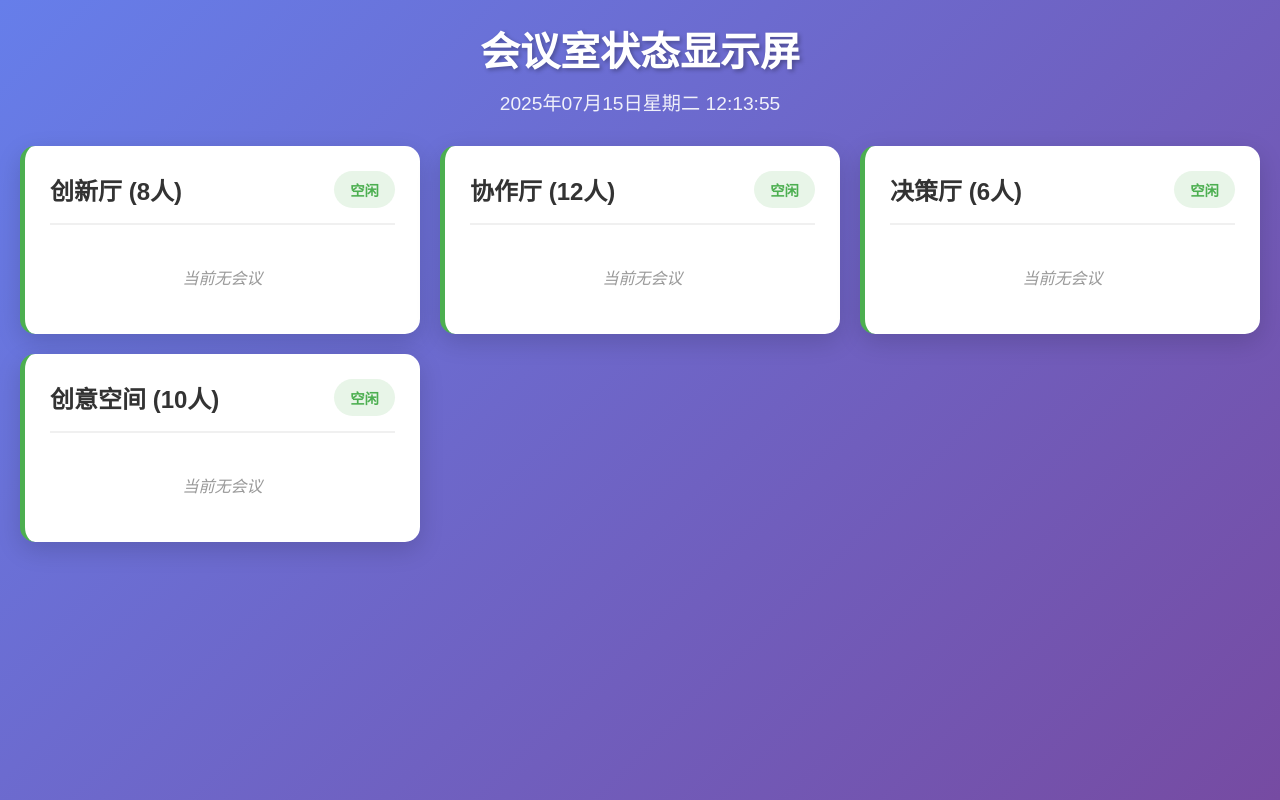
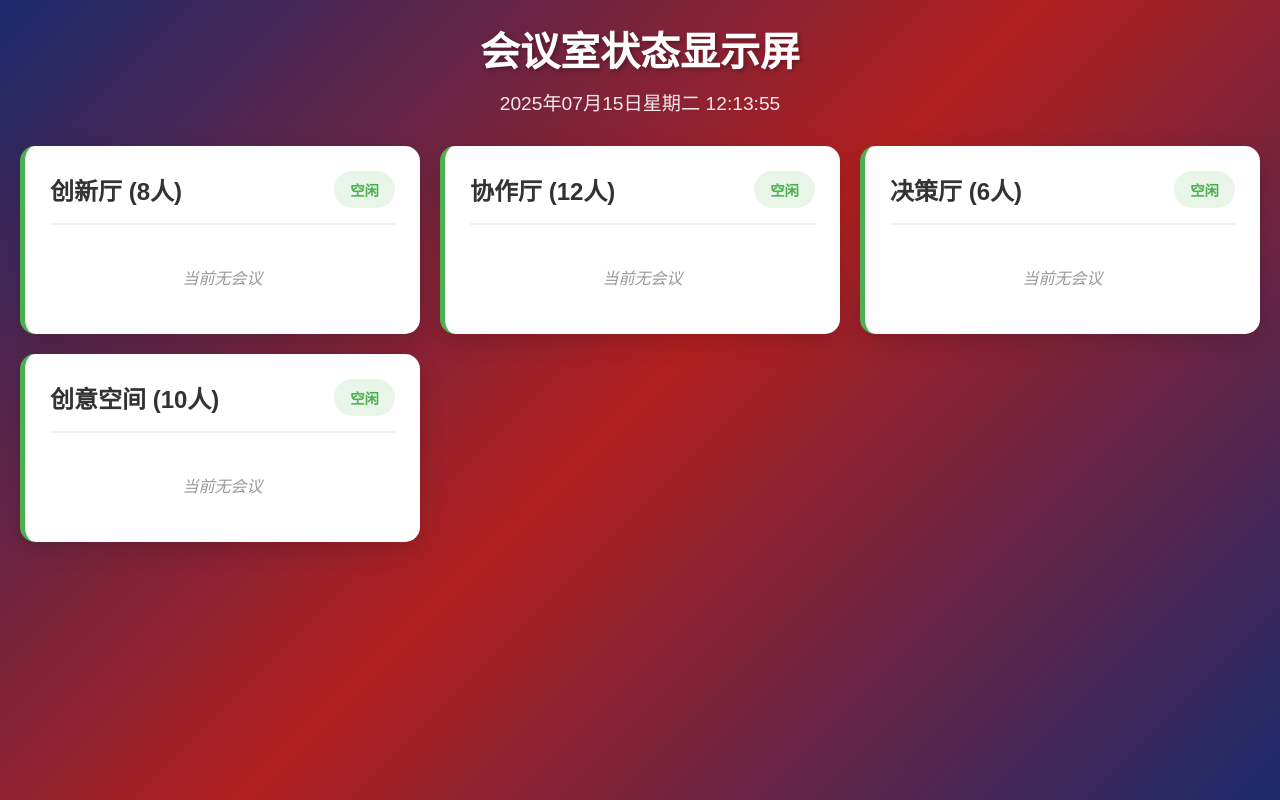
Before and after one commit to haixiZ11/meeting, a Django app: page /status_display/ in a window 1280 px wide. Run offline with Django 4.2, Linux system fonts and the light colour scheme; data comes from the database, SQL or seed files in the repository; data that the repository does not hold is empty.

Commit message:
style(booking): 修改状态显示页面的背景渐变颜色

```diff
--- a/booking/templates/booking/status_display.html
+++ b/booking/templates/booking/status_display.html
@@ -13,7 +13,7 @@
 
         body {
             font-family: 'Microsoft YaHei', Arial, sans-serif;
-            background: linear-gradient(135deg, #667eea 0%, #764ba2 100%);
+            background: linear-gradient(135deg, #1a2a6c, #b21f1f, #1a2a6c);
             min-height: 100vh;
             overflow-x: auto;
         }
```
